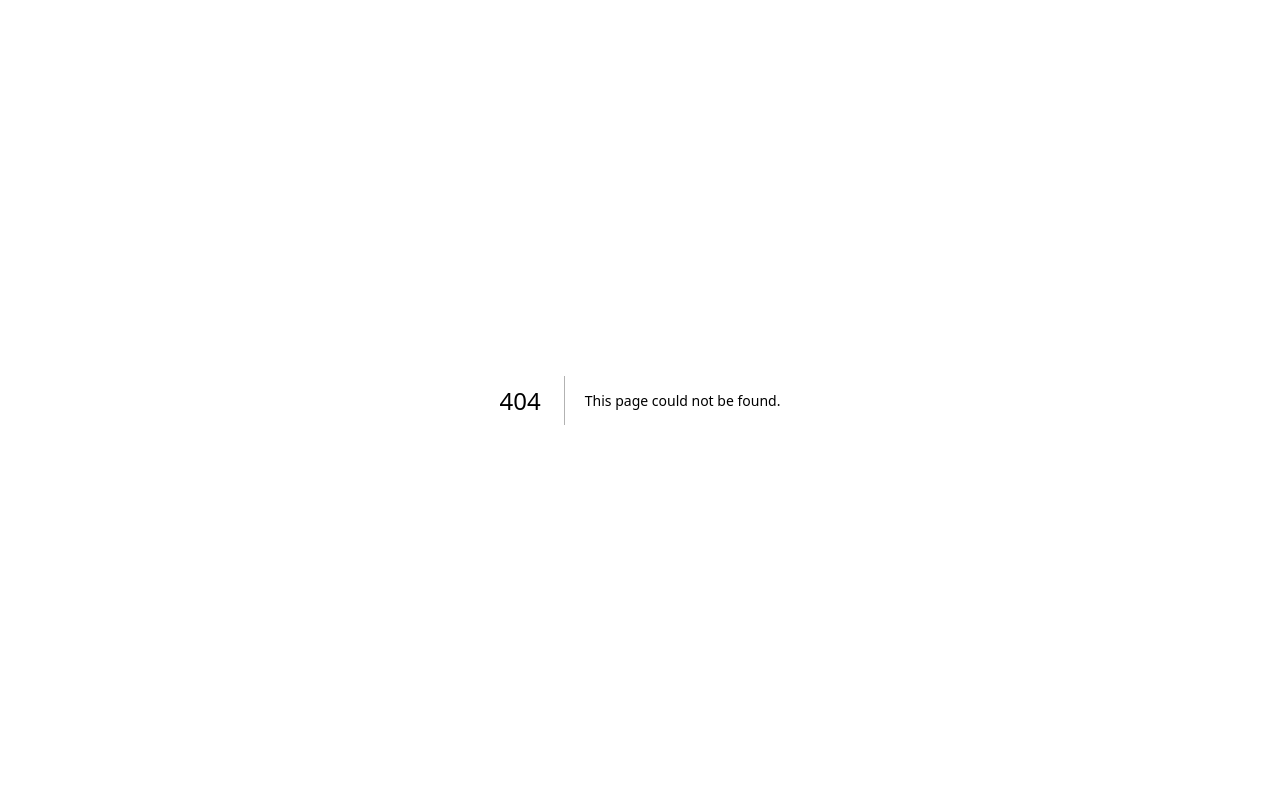
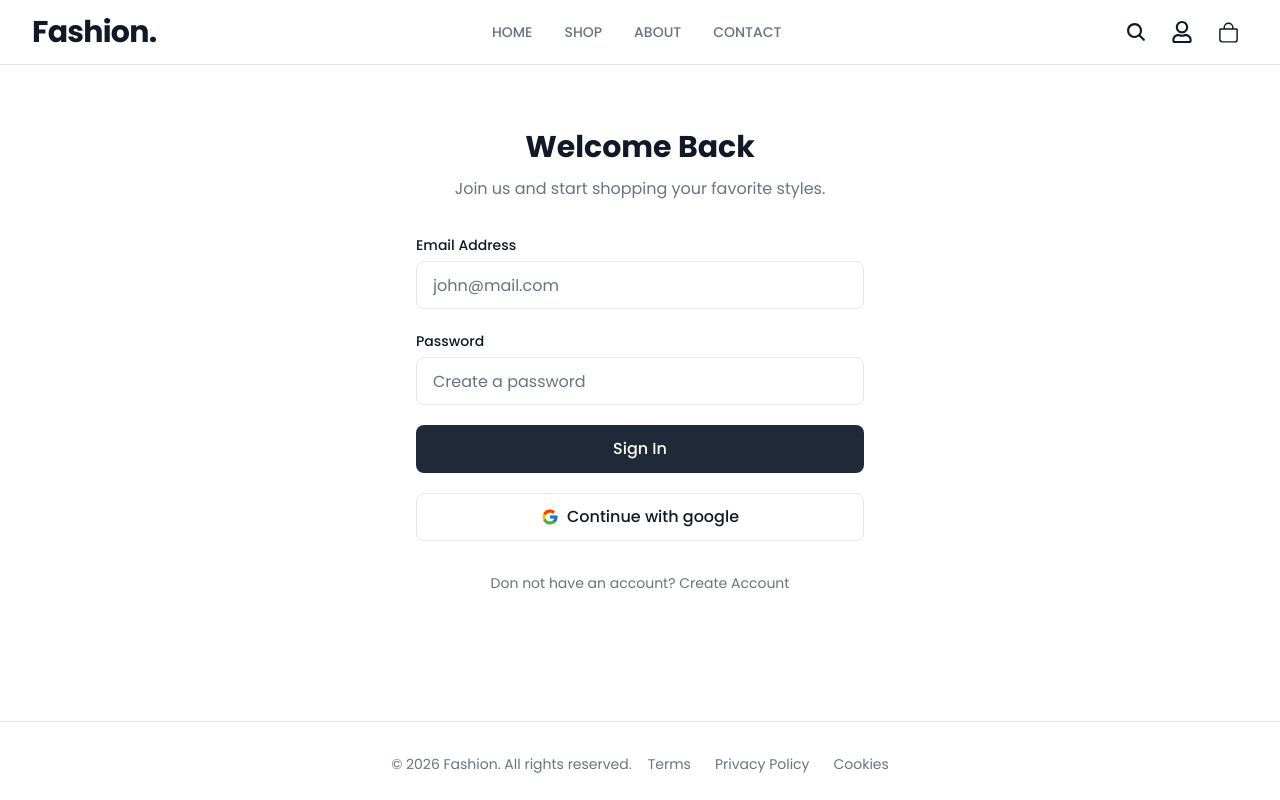
Before and after one commit to Ahmed-Soliman777/fashion, a Next.js app: page /signin in a window 1280 px wide. Before the commit this address had no page. Built offline with nearby package versions, Linux system fonts and the light colour scheme.

Commit message:
Create Input component, add zod and react hook form and create sign in and sign up pages

```diff
--- /dev/null
+++ b/app/(auth)/signin/page.tsx
@@ -0,0 +1,100 @@
+"use client"
+
+import FrontendLayout from '@/components/layouts/FrontendLayout'
+import Button from '@/components/ui/Button'
+import Input from '@/components/ui/Input'
+import { zodResolver } from '@hookform/resolvers/zod'
+import Link from 'next/link'
+import { useForm } from 'react-hook-form'
+import { FcGoogle } from 'react-icons/fc'
+import z from 'zod'
+
+const signInSchema = z.object({
+    email: z.email("Please enter a valid email address"),
+    password: z.string().min(6, "Password must be at least 6 characters long."),
+})
+
+type SignUpFormValues = z.infer<typeof signInSchema>
+
+const page = () => {
+
+    const { register, handleSubmit, formState: { errors, isSubmitting } } = useForm<SignUpFormValues>({
+        resolver: zodResolver(signInSchema),
+        defaultValues: {
+            email: "",
+            password: ""
+        }
+    })
+
+    const onSubmit = async (data: SignUpFormValues) => {
+        console.log(data)
+    }
+
+    return (
+        <FrontendLayout>
+            <section className="flex min-h-[70vh] items-center justify-center py-16">
+                <div className="max-w-md w-full">
+                    {/* header */}
+                    <div className="text-center">
+
+                        <h2 className="text-3xl font-bold text-foreground">
+                            Welcome Back
+                        </h2>
+
+                        <p className="mt-3 text-muted-foreground">
+                            Join us and start shopping your favorite styles.
+                        </p>
+                    </div>
+
+                    {/* form */}
+                    <form
+                        className="space-y-5 mt-8"
+                        onSubmit={handleSubmit(onSubmit)}
+                    >
+                        <Input
+                            label='Email Address'
+                            placeholder='john@mail.com'
+                            type='text'
+                            {...register("email")}
+                            error={errors.email?.message}
+                        />
+                        <Input
+                            label='Password'
+                            placeholder='Create a password'
+                            type='text'
+                            {...register("password")}
+                            error={errors.password?.message}
+                        />
+
+                        <Button
+                            fullWidth={true}
+                            disabled={isSubmitting}
+                        >
+                            {isSubmitting ? "Signing In..." : "Sign In"}
+                        </Button>
+
+                        <Button
+                            leftIcon={<FcGoogle size={18} />}
+                            type='button'
+                            fullWidth
+                            variant='outline'
+                        >
+                            Continue with google
+                        </Button>
+                    </form>
+
+                    <p className="mt-8 text-center text-sm text-muted-foreground">
+                        Don not have an account?{' '}
+                        <Link
+                            href={'/signup'}
+                        >
+                            Create Account
+                        </Link>
+                    </p>
+                </div>
+            </section>
+        </FrontendLayout>
+    )
+}
+
+export default page
--- /dev/null
+++ b/app/(auth)/signup/page.tsx
@@ -0,0 +1,109 @@
+"use client"
+
+import FrontendLayout from '@/components/layouts/FrontendLayout'
+import Button from '@/components/ui/Button'
+import Input from '@/components/ui/Input'
+import { zodResolver } from '@hookform/resolvers/zod'
+import Link from 'next/link'
+import { useForm } from 'react-hook-form'
+import { FcGoogle } from 'react-icons/fc'
+import z from 'zod'
+
+const signupSchema = z.object({
+    name: z.string().min(2, "Name must be at least 2 characters long."),
+    email: z.email("Please enter a valid email address"),
+    password: z.string().min(6, "Password must be at least 6 characters long."),
+})
+
+type SignUpFormValues = z.infer<typeof signupSchema>
+
+const page = () => {
+
+    const { register, handleSubmit, formState: { errors, isSubmitting } } = useForm<SignUpFormValues>({
+        resolver: zodResolver(signupSchema),
+        defaultValues: {
+            name: "",
+            email: "",
+            password: ""
+        }
+    })
+
+    const onSubmit = async (data: SignUpFormValues) => {
+        console.log(data)
+    }
+
+    return (
+        <FrontendLayout>
+            <section className="flex min-h-[70vh] items-center justify-center py-16">
+                <div className="max-w-md w-full">
+                    {/* header */}
+                    <div className="text-center">
+
+                        <h2 className="text-3xl font-bold text-foreground">
+                            Create Account
+                        </h2>
+
+                        <p className="mt-3 text-muted-foreground">
+                            Join us and start shopping your favorite styles.
+                        </p>
+                    </div>
+
+                    {/* form */}
+                    <form
+                        className="space-y-5 mt-8"
+                        onSubmit={handleSubmit(onSubmit)}
+                    >
+                        <Input
+                            label='Full Name'
+                            placeholder='John Doe'
+                            type='text'
+                            {...register("name")}
+                            error={errors.name?.message}
+                        />
+                        <Input
+                            label='Email Address'
+                            placeholder='john@mail.com'
+                            type='text'
+                            {...register("email")}
+                            error={errors.email?.message}
+                        />
+                        <Input
+                            label='Password'
+                            placeholder='Create a password'
+                            type='text'
+                            {...register("password")}
+                            error={errors.password?.message}
+                        />
+
+                        <Button
+                            fullWidth={true}
+                            disabled={isSubmitting}
+                        >
+                            {isSubmitting ? "Creating Account..." : "Create Account"}
+                        </Button>
+
+                        <Button
+                            leftIcon={<FcGoogle size={18} />}
+                            type='button'
+                            fullWidth
+                            variant='outline'
+                        >
+                            Continue with google
+                        </Button>
+                    </form>
+
+                    <p className="mt-8 text-center text-sm text-muted-foreground">
+                        Already have an account?{' '}
+                        <Link
+                            href={'/signin'}
+                        >
+                            Sign In
+                        </Link>
+                    </p>
+                </div>
+            </section>
+        </FrontendLayout>
+    )
+}
+
+export default page
--- a/app/globals.css
+++ b/app/globals.css
@@ -16,4 +16,8 @@
 
   --color-accent: #2563eb;
   --color-accent-foreground: #fff;
+
+  --color-success: #22c55e;
+  --color-warning: #f59e08;
+  --color-destructive: #ef4444;
 }
--- a/components/Navbar.tsx
+++ b/components/Navbar.tsx
@@ -54,7 +54,7 @@
                             <IoSearch size={22} />
                         </button>
                         <button
-                            onClick={() => router.push('/sign-in')}
+                            onClick={() => router.push('/signin')}
                             className="rounded-full p-2 text-foreground transition-colors hover:bg-surface">
                             <FaRegUser size={22} />
                         </button>
--- a/components/ui/Button.tsx
+++ b/components/ui/Button.tsx
@@ -3,17 +3,17 @@
 type ButtonVariant = "primary" | "outline"
 
 interface ButtonProps extends ButtonHTMLAttributes<HTMLButtonElement> {
-    children: React.ReactNode;
-    variant?: ButtonVariant;
-    leftIcon?: React.ReactNode;
-    rightIcon?: React.ReactNode;
-    fullWidth?: boolean;
+    children: React.ReactNode
+    variant?: ButtonVariant
+    leftIcon?: React.ReactNode
+    rightIcon?: React.ReactNode
+    fullWidth?: boolean
     paddingX?: string
 }
 
 const variants: Record<ButtonVariant, string> = {
-    primary: 'bg-primary text-primary-foreground hover:bg-primary-hover',
-    outline: 'border border-border bg-transparent text-foreground hover:bg-surface'
+    primary: 'bg-primary text-primary-foreground hover:bg-primary/90',
+    outline: 'border border-border bg-transparent text-foreground hover:bg-accent hover:text-accent-foreground'
 }
 
 const Button = ({
@@ -22,27 +22,33 @@
     leftIcon,
     rightIcon,
     fullWidth = false,
-    paddingX = "px-4",
+    paddingX = "px-5",
     className = "",
     ...props
 }: ButtonProps) => {
     return (
-        <button className={`${paddingX} inline-flex h-12 items-center justify-center gap-2 rounded-lg px-5 font-medium transition-colors disabled:cursor-not-allowed disabled:opacity-50 cursor-pointer ${fullWidth ? "w-full" : "w-fit"}`} {...props}>
-            {
-                leftIcon && (
+        <button
+            className={`
+                inline-flex h-12 items-center justify-center gap-2 rounded-lg font-medium transition-colors
+                disabled:cursor-not-allowed disabled:opacity-50 cursor-pointer
+                ${paddingX}
+                ${fullWidth ? "w-full" : "w-fit"}
+                ${variants[variant]}
+                ${className}
+            `}
+            {...props}
+        >
+            {leftIcon && (
                 <span className="flex items-center">
                     {leftIcon}
                 </span>
-                )
-            }
+            )}
             <span>{children}</span>
-            {
-                rightIcon && (
+            {rightIcon && (
                 <span className="flex items-center">
                     {rightIcon}
                 </span>
-                )
-            }
+            )}
         </button>
     )
 }
--- /dev/null
+++ b/components/ui/Input.tsx
@@ -0,0 +1,58 @@
+import React, { forwardRef, InputHTMLAttributes, TextareaHTMLAttributes } from "react"
+
+interface BaseProps {
+    label: string,
+    variant?: "input" | "textarea",
+    className?: string,
+    error?: string
+}
+
+type InputProps = BaseProps & InputHTMLAttributes<HTMLInputElement> & TextareaHTMLAttributes<HTMLTextAreaElement>
+
+const Input = forwardRef<HTMLInputElement | HTMLTextAreaElement, InputProps>(({
+    label,
+    variant = "input",
+    className = "",
+    error,
+    ...props
+}, ref) => {
+    const inputClasses = `w-full rounded-lg bg-background text-foreground placeholder:text-muted-foreground outline-none transition-colors mt-1
+${error ? "border border-destructive focus:border-destructive" : "border border-border focus:border-primary"}
+${variant === "textarea" ? "px-4 py-3 resize-none" : "h-12 px-4"}
+${className}
+`
+    return (
+        <div className="space-y-2">
+            <label className="text-sm font-medium text-foreground">
+                {label}
+            </label>
+            {
+                variant === 'textarea' ? (
+                    <textarea
+                        ref={ref as React.Ref<HTMLTextAreaElement>}
+                        rows={5}
+                        {...(props as TextareaHTMLAttributes<HTMLTextAreaElement>)}
+                        className={inputClasses}
+                    />
+                ) : (
+                    <input
+                        ref={ref as React.Ref<HTMLInputElement>}
+                        {...(props as InputHTMLAttributes<HTMLInputElement>)}
+                        className={inputClasses}
+                    />
+                )
+            }
+
+            {
+                error && (
+                    <p className="text-destructive text-sm">
+                        {error}
+                    </p>
+                )
+            }
+        </div>
+    )
+})
+
+Input.displayName = "Input"
+export default Input
--- a/package.json
+++ b/package.json
@@ -9,10 +9,13 @@
     "lint": "eslint"
   },
   "dependencies": {
+    "@hookform/resolvers": "^5.9.1",
     "next": "16.3.4",
     "react": "19.2.8",
     "react-dom": "19.2.8",
-    "react-icons": "^5.7.0"
+    "react-hook-form": "^7.88.0",
+    "react-icons": "^5.7.0",
+    "zod": "^4.6.5"
   },
   "devDependencies": {
     "@tailwindcss/postcss": "^4",
```
Also changed, not shown: 1 other file (tests, documents, lock files or other folders). Lines whose indentation alone changed are shown as unchanged.
